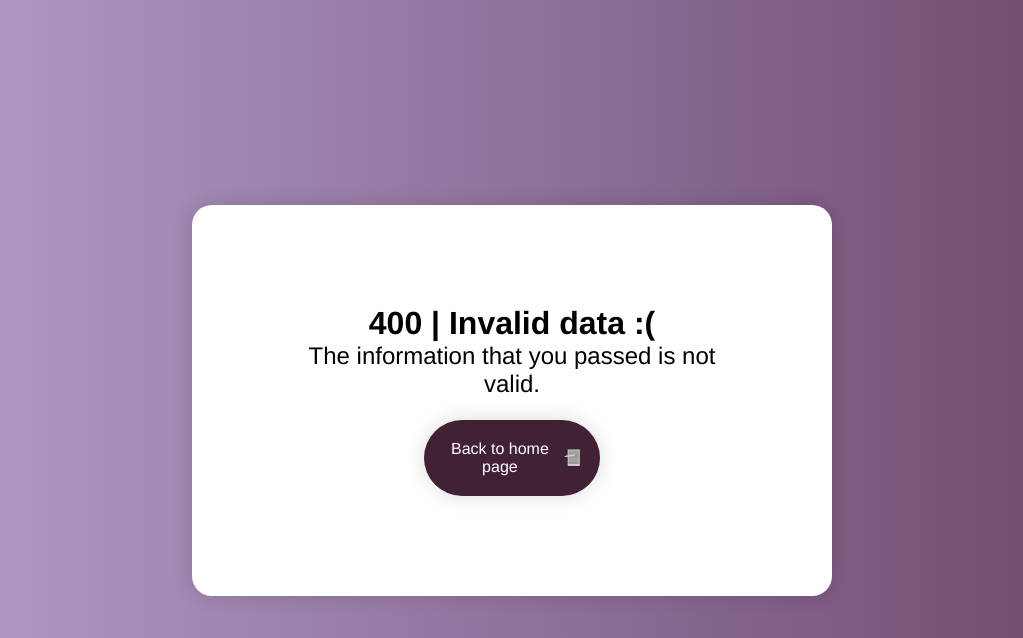
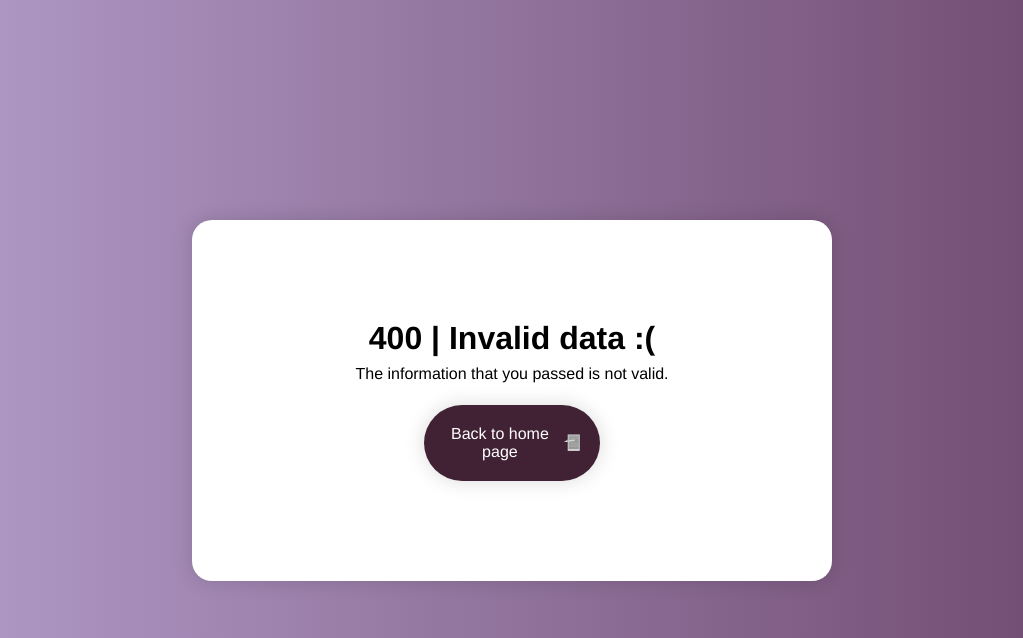
Before and after one commit to firminoneto11/bright-cities-todo, a Django app: template core/templates/400.html in a window 1280 px wide. Shown: the top 638 px of the page, without its empty margins (128-1151 px from the left). Run offline with Django 3.2, Linux system fonts and the light colour scheme; the template is opened without the code that fills it, so the values that code supplies are empty.

Commit message:
Changes on the css error file

```diff
--- a/core/static/css/error.css
+++ b/core/static/css/error.css
@@ -43,11 +43,12 @@
     font-size: 2rem;
     color: black;
     text-align: center;
+    margin-bottom: 0.5rem;
 }
 
 .error-message {
     font-family: Helvetica;
-    font-size: 1.5rem;
+    font-size: 1rem;
     color: black;
     text-align: center;
 }
```
